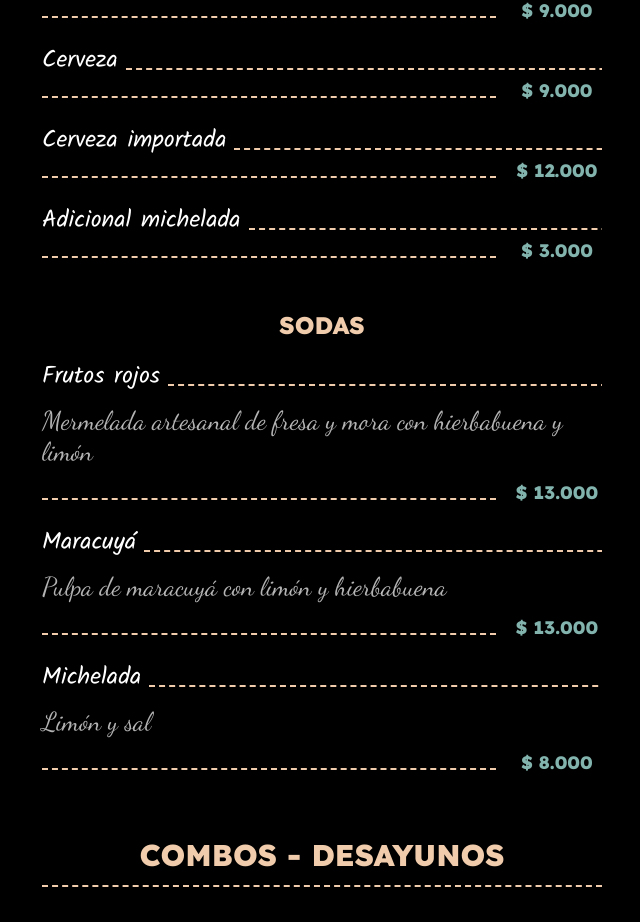
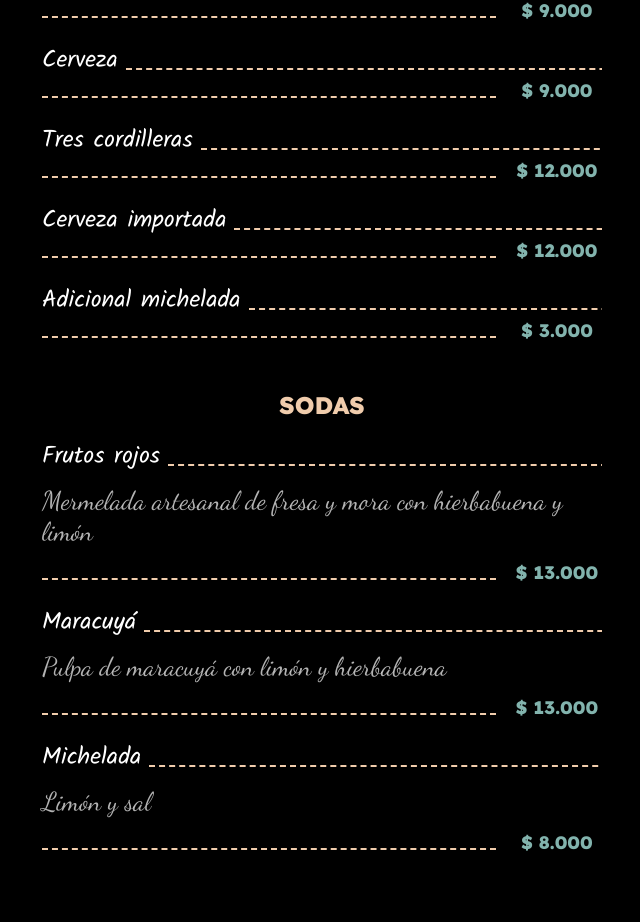
Before and after one commit to Naramatsu/PomaRosa, a React (Create React App) app: page / in a window 1280 px wide. Shown: the part 4758-5680 px from the top of the page, without its empty margins (318-958 px from the left). Built offline with nearby package versions, Linux system fonts and the light colour scheme.

Commit message:
added three mountain ranges drink

```diff
--- a/src/data/drinks.js
+++ b/src/data/drinks.js
@@ -131,6 +131,13 @@ export const otherDrinksProductList = [
   },
   {
     name: {
+      [SPANISH]: "Tres cordilleras",
+      [ENGLISH]: "Three mountain ranges",
+    },
+    coldPrice: "12.000",
+  },
+  {
+    name: {
       [SPANISH]: "Cerveza importada",
       [ENGLISH]: "Imported beer",
     },
```
